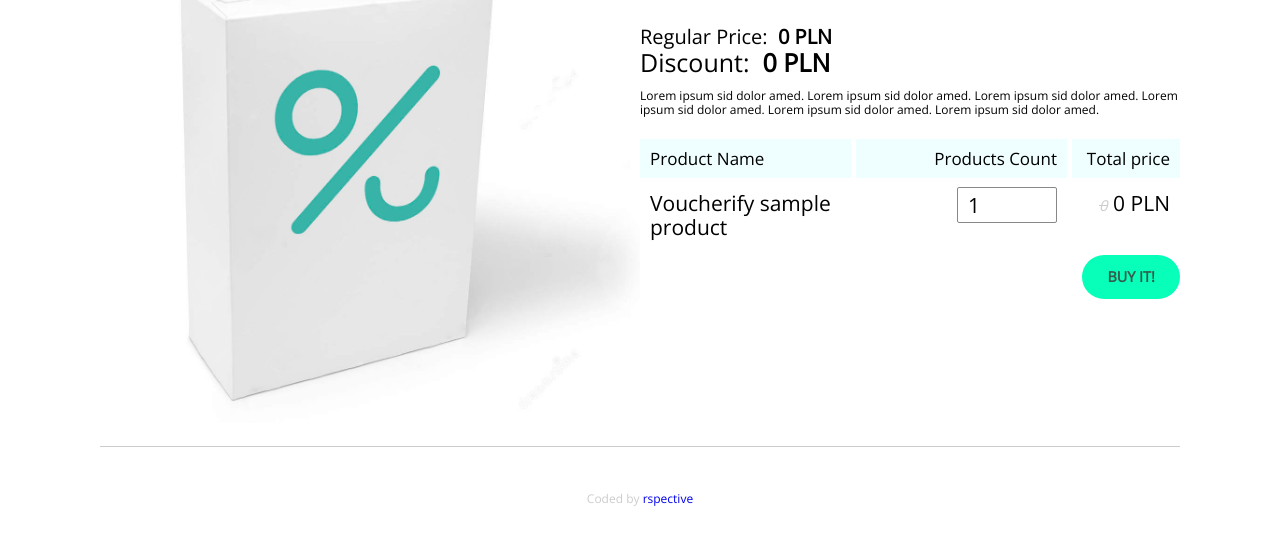
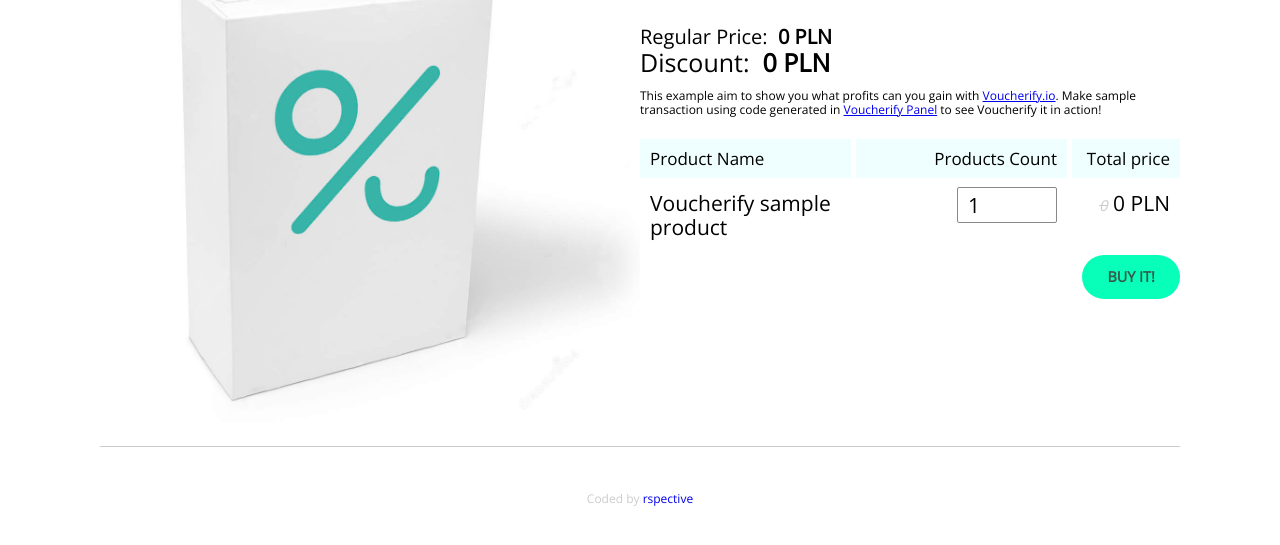
Before and after one commit to voucherifyio/voucherify-nodejs-example, a website: page views/index.html in a window 1280 px wide. Shown: the part 193-738 px from the top of the page. Drawn offline with nearby package versions, Linux system fonts and the light colour scheme; files whose address does not match are found by name.

Commit message:
Improved description text

```diff
--- a/views/index.html
+++ b/views/index.html
@@ -41,7 +41,7 @@
               <span id="discount-price" class="price-value">0</span>
               <span class="price-currency">PLN</span>
             </span>
-          <p class="product-description">Lorem ipsum sid dolor amed. Lorem ipsum sid dolor amed. Lorem ipsum sid dolor amed. Lorem ipsum sid dolor amed. Lorem ipsum sid dolor amed. Lorem ipsum sid dolor amed.</p>
+          <p class="product-description">This example aim to show you what profits can you gain with <a href="http://voucherify.io" rel="noopener" target="_blank" title="Voucherify">Voucherify.io</a>. Make sample transaction using code generated in <a href="https://app.voucherify.io"  rel="noopener" target="_blank" title="Voucherify platform">Voucherify Panel</a> to see Voucherify it in action!</p>
           <div class="clearfix">
             <div class="name-row">
               <span class="label">Product Name</span>
```
